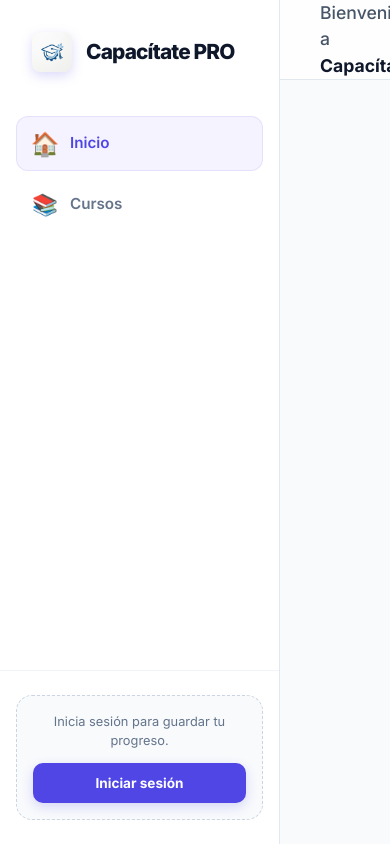
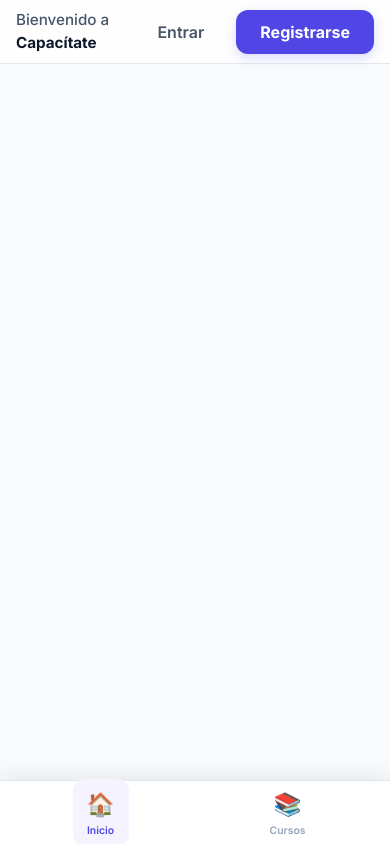
Before and after one commit to Bethancurt02/capacitate-platform, an Angular app in the folder frontend/: page /dashboard/inicio in a window 390 px wide. Built offline with nearby package versions, Linux system fonts and the light colour scheme.

Commit message:
Add files via upload

```diff
--- a/frontend/src/app/components/dashboard/dashboard.component.html
+++ b/frontend/src/app/components/dashboard/dashboard.component.html
@@ -77,4 +77,28 @@
       <router-outlet></router-outlet>
     </div>
   </main>
+
+  <!-- Mobile Bottom Navigation Bar -->
+  <nav class="mobile-bottom-nav">
+    <a routerLink="/dashboard/inicio" routerLinkActive="active">
+      <span class="nav-icon">🏠</span>
+      Inicio
+    </a>
+    <a routerLink="/dashboard/cursos" routerLinkActive="active">
+      <span class="nav-icon">📚</span>
+      Cursos
+    </a>
+    <a routerLink="/dashboard/progreso" routerLinkActive="active" *ngIf="user$ | async">
+      <span class="nav-icon">📈</span>
+      Progreso
+    </a>
+    <a routerLink="/dashboard/perfil" routerLinkActive="active" *ngIf="user$ | async">
+      <span class="nav-icon">👤</span>
+      Perfil
+    </a>
+    <button (click)="logout()" *ngIf="user$ | async">
+      <span class="nav-icon">🚪</span>
+      Salir
+    </button>
+  </nav>
 </div>
--- a/frontend/src/app/components/dashboard/dashboard.component.scss
+++ b/frontend/src/app/components/dashboard/dashboard.component.scss
@@ -267,7 +267,84 @@
   .content-area {
     flex: 1;
     overflow-y: auto;
-    padding: 0; // Padding handled by child components for better edge-to-edge designs if needed
+    padding: 0;
     background: var(--slate-50);
   }
 }
+
+// =====================
+// MOBILE RESPONSIVE
+// =====================
+@media (max-width: 768px) {
+  .sidebar {
+    display: none !important;
+  }
+
+  .dashboard-layout {
+    flex-direction: column;
+  }
+
+  .main-content {
+    height: 100vh;
+
+    .topbar {
+      height: 64px;
+      padding: 0 16px;
+
+      .welcome-msg {
+        font-size: 0.95rem;
+      }
+    }
+
+    .content-area {
+      padding-bottom: 72px; // Space for bottom nav
+    }
+  }
+
+  // Bottom Navigation Bar for mobile
+  .mobile-bottom-nav {
+    display: flex !important;
+    position: fixed;
+    bottom: 0;
+    left: 0;
+    right: 0;
+    height: 64px;
+    background: white;
+    border-top: 1px solid var(--slate-200);
+    box-shadow: 0 -4px 20px rgba(0,0,0,0.08);
+    z-index: 100;
+    align-items: center;
+    justify-content: space-around;
+    padding: 0 8px;
+
+    a, button {
+      display: flex;
+      flex-direction: column;
+      align-items: center;
+      gap: 2px;
+      padding: 8px 12px;
+      border-radius: 12px;
+      color: var(--slate-400);
+      text-decoration: none;
+      font-size: 0.65rem;
+      font-weight: 600;
+      border: none;
+      background: none;
+      cursor: pointer;
+      transition: all 0.2s;
+      min-width: 56px;
+
+      .nav-icon { font-size: 1.4rem; }
+
+      &.active, &:hover {
+        color: var(--primary);
+        background: var(--primary-surface);
+      }
+    }
+  }
+}
+
+// Hide bottom nav on desktop
+.mobile-bottom-nav {
+  display: none;
+}
```
